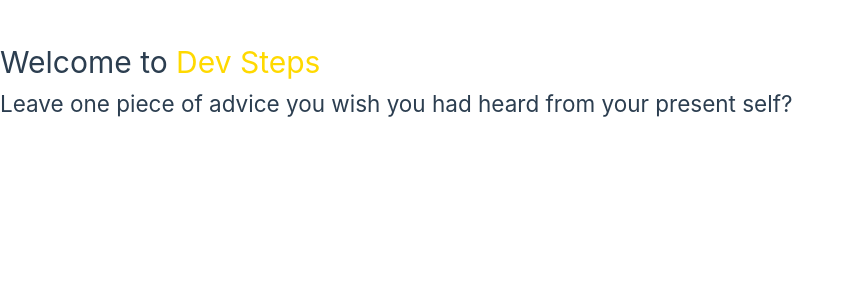
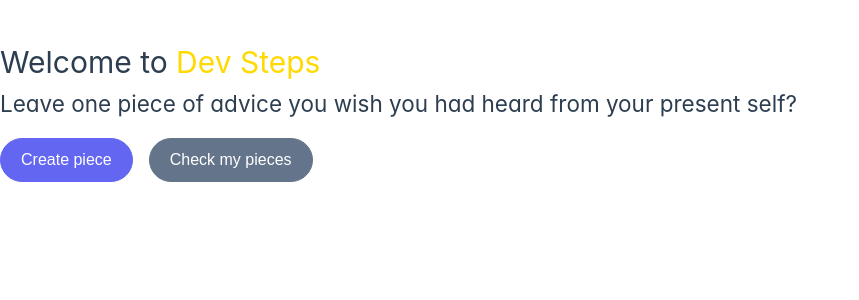
Before and after one commit to plfmoura/dev-steps, a Vue app: page / in a window 1280 px wide. Shown: the top 300 px of the page, without its empty margins (0-859 px from the left). Built offline with nearby package versions, Linux system fonts and the light colour scheme; a web font is replaced by a local one.

Commit message:
feat: add primevue ui lib

```diff
--- a/src/main.js
+++ b/src/main.js
@@ -1,11 +1,16 @@
 import './assets/main.css'
 
+//theme
+import "primevue/resources/themes/lara-light-indigo/theme.css";
+
 import { createApp } from 'vue'
+import PrimeVue from 'primevue/config';
 import App from './App.vue'
 import router from './router'
 
 const app = createApp(App)
 
+app.use(PrimeVue);
 app.use(router)
 
 app.mount('#app')
--- a/src/views/HomeView.vue
+++ b/src/views/HomeView.vue
@@ -1,15 +1,32 @@
-<script setup>
+<script>
+import Button from "primevue/button"
+
+export default {
+  components: {
+    Button
+  }
+}
 </script>
 
 <template>
   <main>
     <h1>Welcome to <span class="colored-title">Dev Steps</span></h1>
     <h2>Leave one piece of advice you wish you had heard from your present self?</h2>
-</main>
+    <div class="buttons-container">
+      <Button label="Create piece" rounded/>
+      <Button label="Check my pieces" severity="secondary" rounded />
+    </div>
+  </main>
 </template>
 
 <style>
 .colored-title {
-        color: #ffd900;
-    }
+  color: #ffd900;
+}
+
+.buttons-container {
+  display: flex;
+  margin-top: 1rem;
+  gap: 1rem;
+}
 </style>
```
